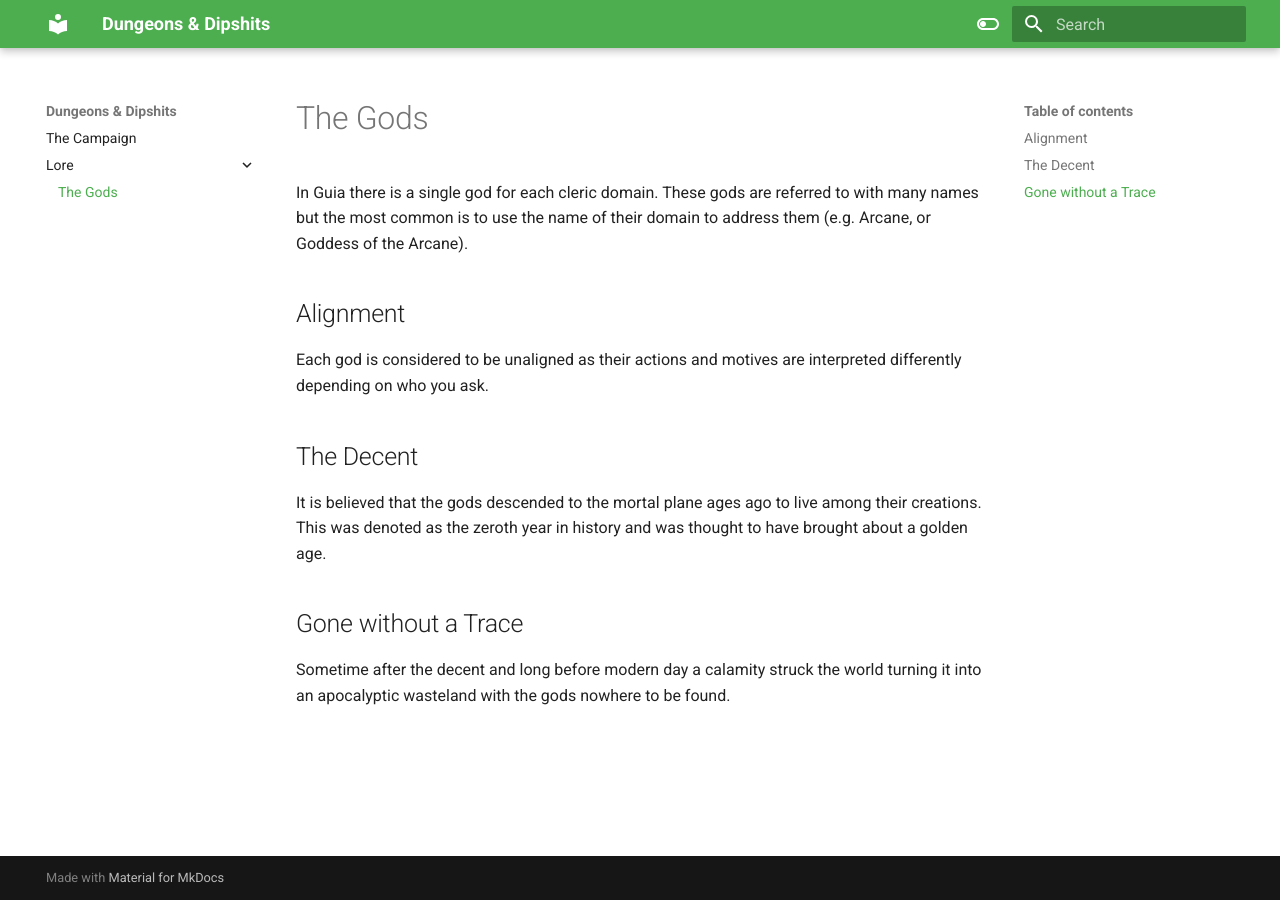
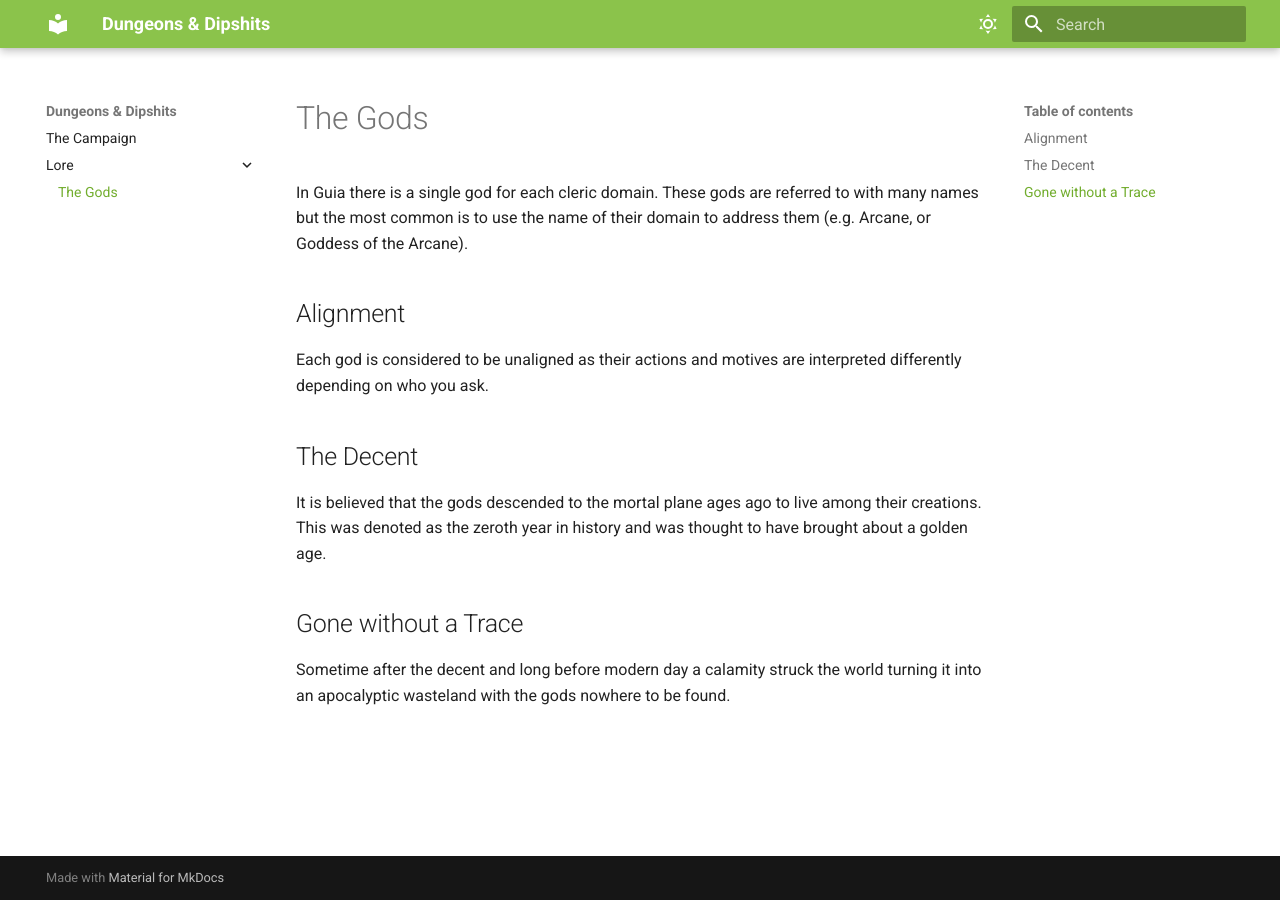
Before and after one commit to DylanGlass/theHobblinGoblin, an MkDocs documentation site: the page built from docs/Lore/TheGods.md, in a window 1280 px wide. Built offline with MkDocs 1.6.1 and Material for MkDocs 9.7.7, drawn with Linux system fonts in a browser that asks for light colours.

Commit message:
updated colors

```diff
--- a/docs/stylesheet/extra.css
+++ /dev/null
@@ -1,5 +0,0 @@
-:root {
-    --md-primary-fg-color:        #4C934C;
-    --md-primary-fg-color--light: #4C934C;
-    --md-primary-fg-color--dark:  #00241B;
-  }
--- a/mkdocs.yml
+++ b/mkdocs.yml
@@ -7,19 +7,19 @@ theme:
     # Light mode
     - media: "(prefers-color-scheme: light)"
       scheme: default
-      primary: green
+      primary: light green
       accent: indigo
       toggle:
-        icon: material/toggle-switch-off-outline
+        icon: material/weather-sunny
         name: Switch to dark mode
 
     # Dark mode
     - media: "(prefers-color-scheme: dark)"
       scheme: slate
-      primary: darkgreen
+      primary: green
       accent: blue
       toggle:
-        icon: material/toggle-switch
+        icon: material/weather-night
         name: Switch to light mode
 
 # Extensions
```
